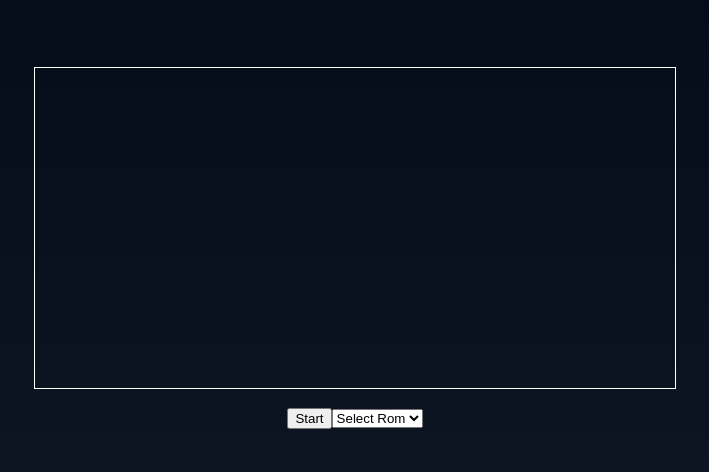
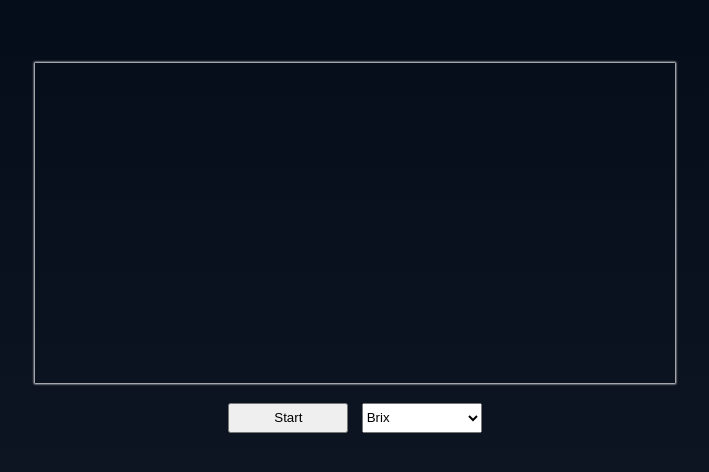
Before and after one commit to zcr1/chip8, a React app: page / in a window 1280 px wide. Shown: the part 152-624 px from the top of the page, without its empty margins (285-994 px from the left). Built offline with nearby package versions, Linux system fonts and the light colour scheme; the HTML template or start-up script is replaced by a standard one.

Commit message:
style tweaks

```diff
--- a/src/App.scss
+++ b/src/App.scss
@@ -11,10 +11,21 @@ body {
 	text-align: center;
 }
 
+canvas {
+	box-shadow: 0 0px 2px 1px #ebebeb;
+}
+
 .content {
 	margin-top: 1em;
 }
 
-canvas {
-	border: 1px solid #fff;
+.rom-selector {
+	width: 120px;
+	height: 30px;
 }
+
+.start-button {
+	margin-right: 1em;
+	width: 120px;
+	height: 30px;
+}
--- a/src/App.tsx
+++ b/src/App.tsx
@@ -10,8 +10,7 @@ import './App.scss';
 
 const RomSelector = ({ currentRom, setRom }: { currentRom?: string; setRom(rom: string): void }) => {
 	return (
-		<select name="roms" value={currentRom} onChange={e => setRom(e.target.value)}>
-			<option value="">Select Rom</option>
+		<select className="rom-selector" name="roms" value={currentRom} onChange={e => setRom(e.target.value)}>
 			{Object.keys(roms).map(rom => (
 				<option value={rom} key={rom}>
 					{rom}
@@ -26,7 +25,7 @@ const App = () => {
 	const renderer = useRef<Renderer>(null);
 	const inputHandler = useRef<InputHandler>(null);
 	const audioHandler = useRef<AudioHandler>(null);
-	const [currentRom, setRom] = useState<string>();
+	const [currentRom, setRom] = useState<string>(Object.keys(roms)[0]);
 
 	useEffect(() => {
 		chip8.current = new Chip8();
@@ -58,7 +57,9 @@ const App = () => {
 
 	return (
 		<div className="content">
-			<button onClick={start}>Start</button>
+			<button className="start-button" onClick={start}>
+				Start
+			</button>
 			<RomSelector currentRom={currentRom} setRom={setRom} />
 		</div>
 	);
--- a/src/emulator/Renderer.ts
+++ b/src/emulator/Renderer.ts
@@ -2,7 +2,7 @@ import { SCREEN_WIDTH, SCREEN_HEIGHT } from './Chip8';
 import { Chip8 } from './Chip8';
 
 const BACKGROUND_COLOR = '#282A36';
-const PIXEL_COLOR = '#6272A4';
+const PIXEL_COLOR = '#667dc2ff';
 
 export class Renderer {
 	animationFrame?: number;
```
